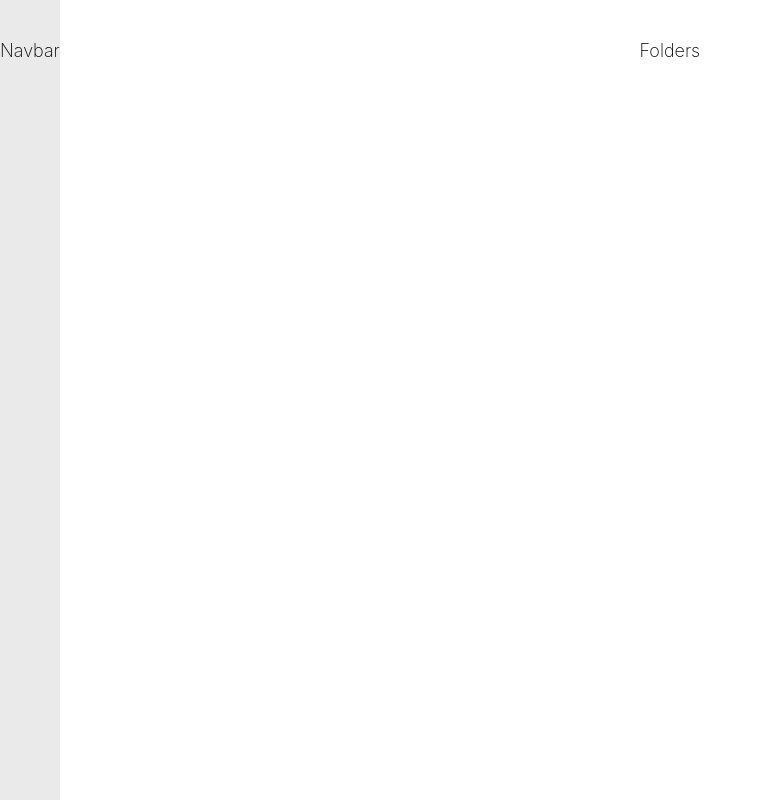
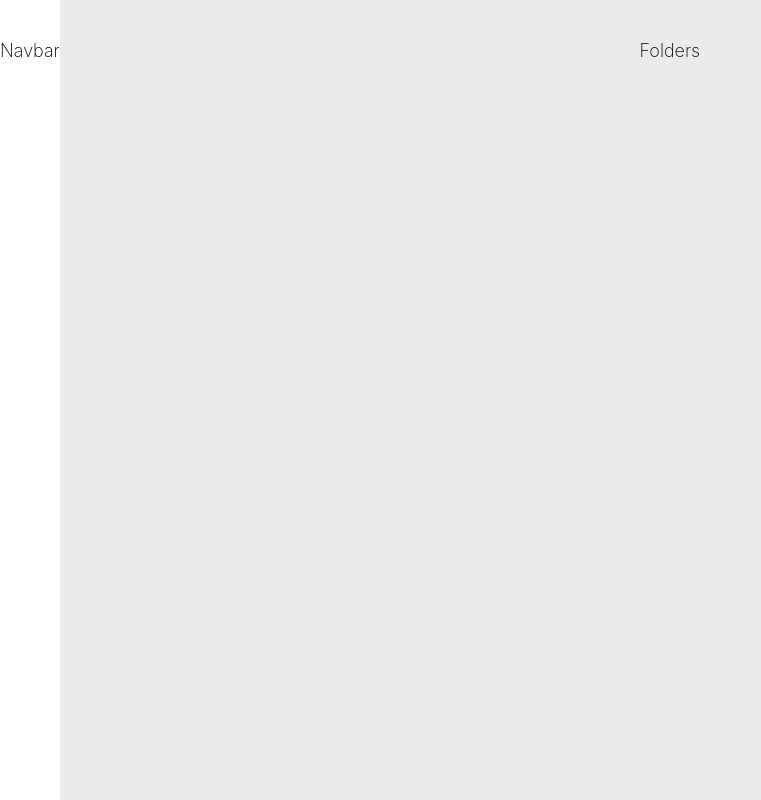
Before and after one commit to mikako-shirai/Link-Organizer, a React (Create React App) app in the folder client/: page / in a window 1280 px wide. Shown: the whole page, without its empty margins (0-761 px from the left). Built offline with nearby package versions, Linux system fonts and the light colour scheme.

Commit message:
style: change file and folder names

```diff
--- a/client/src/App.jsx
+++ b/client/src/App.jsx
@@ -1,7 +1,7 @@
 import React from "react";
 
-import Navbar from "./components/main/Navbar.jsx";
-import Folders from "./components/main/Folders.jsx";
+import Navbar from "./components/all/Navbar.jsx";
+import Folders from "./components/all/Folders.jsx";
 import "./styles/index.css";
 
 const App = () => {
--- a/client/src/styles/index.css
+++ b/client/src/styles/index.css
@@ -25,8 +25,8 @@ body {
 /* -------------------------------------------------------- Navbar */
 
 .navbar {
-  background: rgb(234, 234, 234);
   height: 100vh;
+  box-shadow: 0 0.7rem 1rem rgba(0, 0, 0, 0.119);
 }
 
 .navbar * {
@@ -36,6 +36,7 @@ body {
 /* -------------------------------------------------------- Folders */
 
 .folders {
+  background: rgb(234, 234, 234);
   flex: 1;
   height: 100vh;
 }
```
Also changed, not shown: client/src/components/single/Folder.jsx (+9 -0 lines), client/src/components/single/Info.jsx (added, +9 -0 lines), client/src/components/single/Links.jsx (+9 -0 lines), client/src/components/all/Folders.jsx (renamed from client/src/components/main/Folders.jsx), client/src/components/all/Navbar.jsx (renamed from client/src/components/main/Navbar.jsx), client/src/components/single/Navbar.jsx (deleted).
